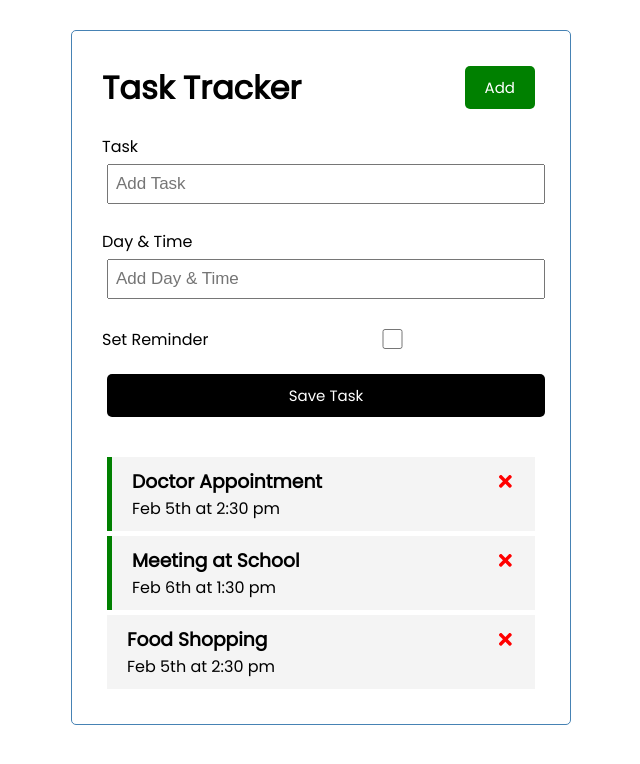
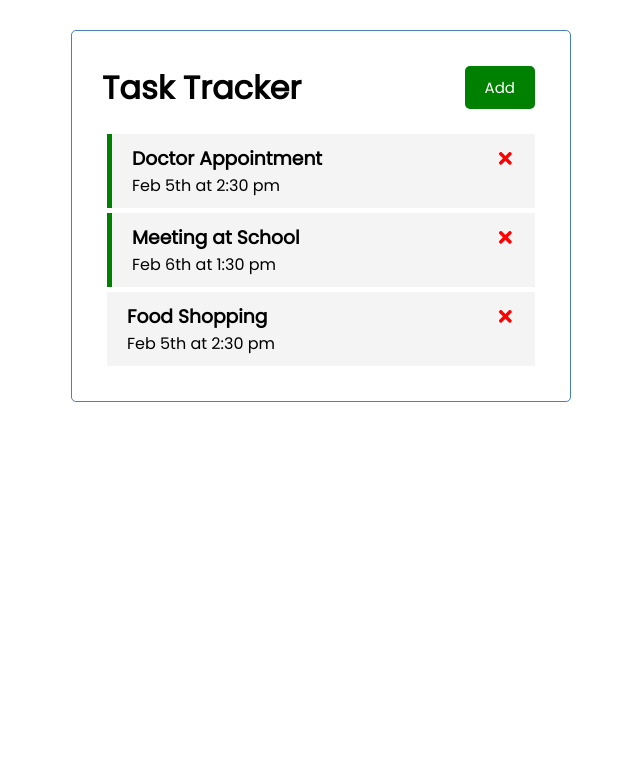
Before and after one commit to TomasGarciaDev/react-task-tracker, a React (Create React App) app: page / in a window 1280 px wide. Shown: the top 764 px of the page, without its empty margins (319-959 px from the left). Built offline with nearby package versions, Linux system fonts and the light colour scheme.

Commit message:
Hide and Show 'add task'

```diff
--- a/package.json
+++ b/package.json
@@ -6,6 +6,7 @@
     "@testing-library/jest-dom": "^5.16.2",
     "@testing-library/react": "^12.1.2",
     "@testing-library/user-event": "^13.5.0",
+    "prettier": "^2.5.1",
     "react": "^17.0.2",
     "react-dom": "^17.0.2",
     "react-icons": "^4.3.1",
--- a/src/App.js
+++ b/src/App.js
@@ -4,6 +4,7 @@
 import AddTask from "./components/AddTask";
 
 function App() {
+  const [showAddTask, setShowAddTask] = useState(false)
   const [tasks, setTasks] = useState([
       {
         id: 1,
@@ -49,8 +50,8 @@
 
   return (
     <div className="container">
-      < Header />
-      <AddTask onAdd={addTask} />
+      <Header onAdd={() => setShowAddTask(!showAddTask)} showAdd={showAddTask} />
+      {showAddTask && <AddTask onAdd={addTask} />}
       {tasks.length > 0 ? <Tasks tasks={tasks} onDelete={deleteTask} onToggle={toggleReminder}/> : 'No Tasks To Show'}
     </div>
   );
--- a/src/components/Header.js
+++ b/src/components/Header.js
@@ -1,15 +1,11 @@
 import PropTypes from 'prop-types'
 import Button from './Button';
 
-const Header = ({ title }) => {
-  const onClick = () => {
-    console.log('Click')
-  }
-
+const Header = ({ title, onAdd, showAdd }) => {
   return (
     <header className='header'>
       <h1>{title}</h1>
-      <Button color='green' text='Add' onClick={onClick} />
+      <Button color={showAdd ? 'red' : 'green'} text={showAdd ? 'Close' : 'Add'} onClick={onAdd} />
     </header>
   );
 };
```
Also changed, not shown: 1 other file (tests, documents, lock files or other folders).
